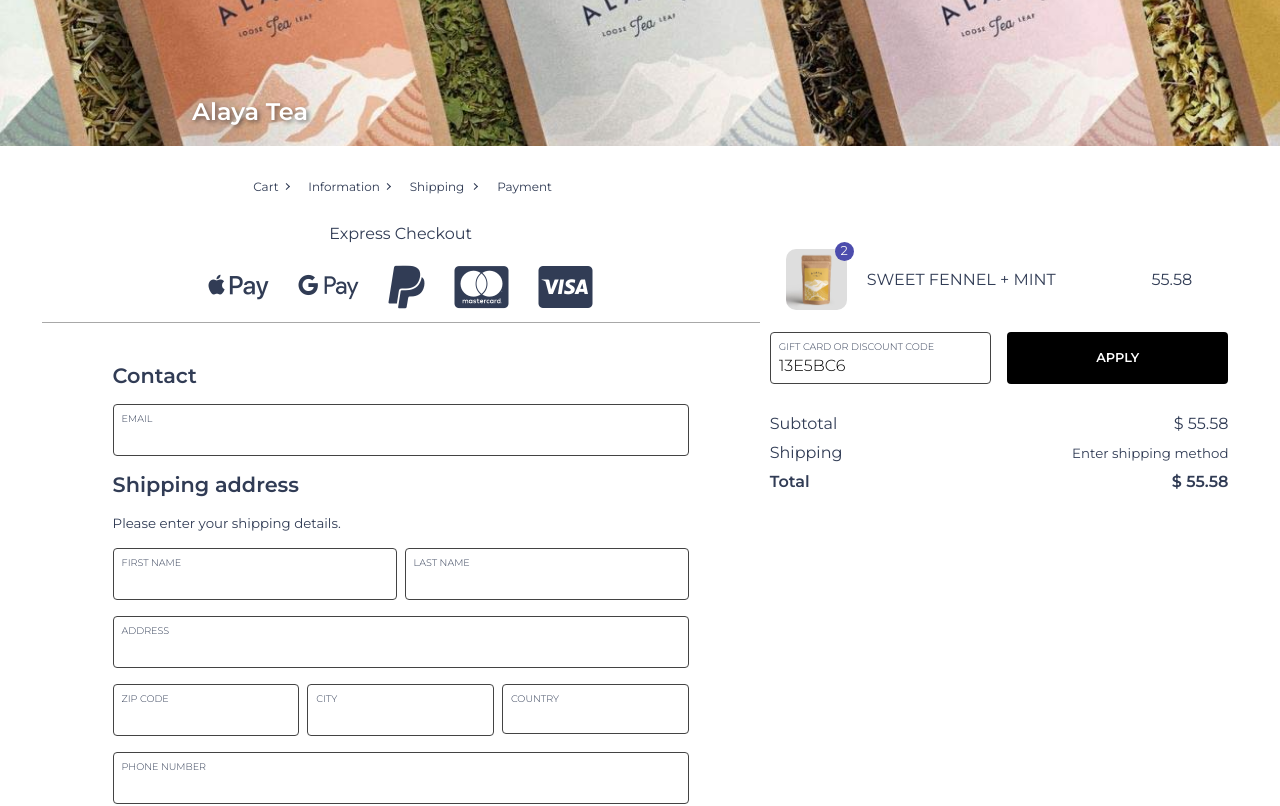
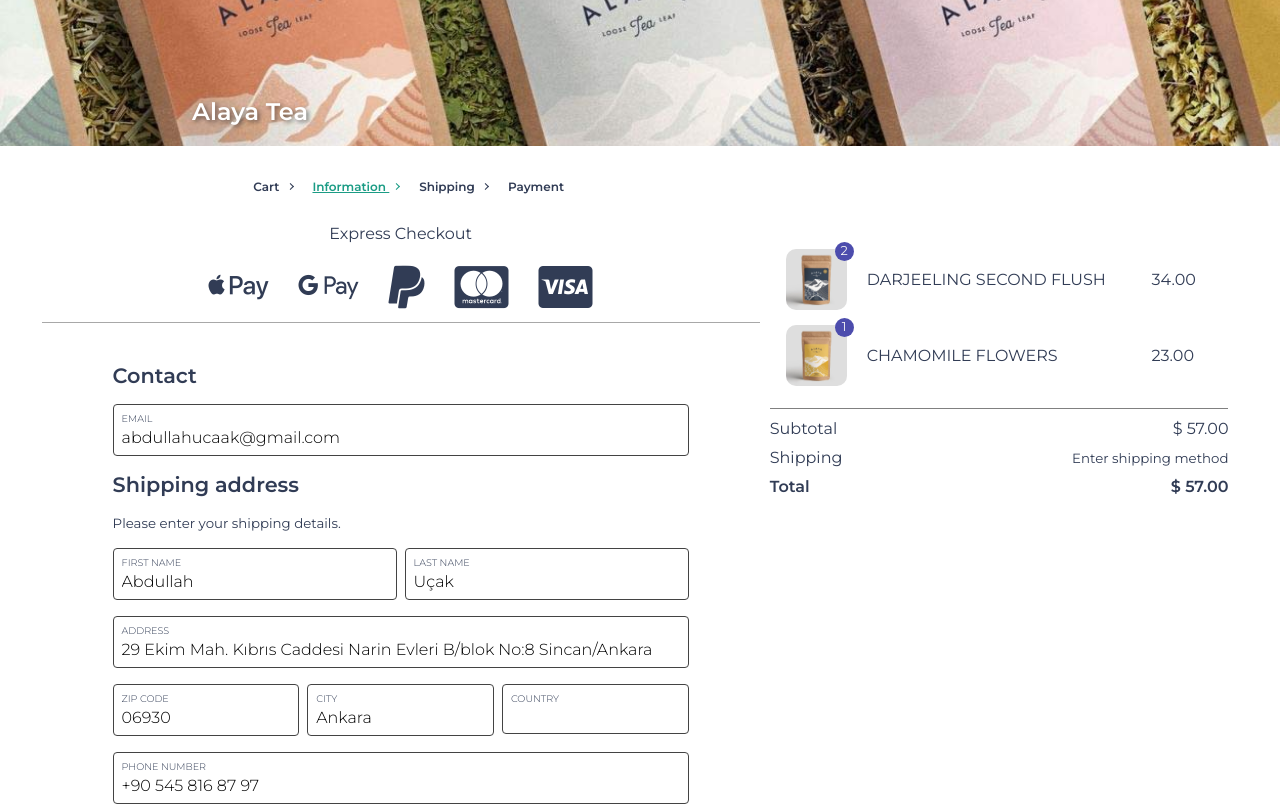
Before and after one commit to abdullahucaak/e-commerce-base, a Vue app: page /checkouts in a window 1280 px wide. Shown: the top 806 px of the page. Built offline with nearby package versions, Linux system fonts and the light colour scheme; data requests are answered from the project's data file.

Commit message:
The gift voucher or discount code feature has been added, tests have been conducted under all conditions, and some CSS improvements have been made.

```diff
--- a/data/db.json
+++ b/data/db.json
@@ -228,12 +228,20 @@
   ],
   "cartProducts": [
     {
-      "id": 10,
-      "name": "SWEET FENNEL + MINT",
-      "price": "27.79",
+      "id": 2,
+      "name": "DARJEELING SECOND FLUSH",
+      "price": "17.00",
+      "photo": "product_600x600.webp",
+      "quantity": 2,
+      "totalPrice": "34.00"
+    },
+    {
+      "id": 13,
+      "name": "CHAMOMILE FLOWERS",
+      "price": "23.00",
       "photo": "assam-black-600x600.webp",
-      "quantity": 2,
-      "totalPrice": "55.58"
+      "quantity": 1,
+      "totalPrice": "23.00"
     }
   ],
   "orders": [
@@ -243,14 +251,44 @@
       "howDidYouHear": "Please Make a Selection",
       "cartProducts": [
         {
-          "id": 10,
-          "name": "SWEET FENNEL + MINT",
-          "price": "27.79",
+          "id": 2,
+          "name": "DARJEELING SECOND FLUSH",
+          "price": "17.00",
+          "photo": "product_600x600.webp",
+          "quantity": 2,
+          "totalPrice": "34.00"
+        },
+        {
+          "id": 13,
+          "name": "CHAMOMILE FLOWERS",
+          "price": "23.00",
           "photo": "assam-black-600x600.webp",
-          "quantity": 2,
-          "totalPrice": "55.58"
+          "quantity": 1,
+          "totalPrice": "23.00"
         }
-      ]
+      ],
+      "shippingInfo": {
+        "email": "abdullahucaak@gmail.com",
+        "firstName": "Abdullah",
+        "lastName": "Uçak",
+        "shippingAddress": "29 Ekim Mah. Kıbrıs Caddesi Narin Evleri B/blok No:8 Sincan/Ankara",
+        "country": "turkiye",
+        "zipCode": "06930",
+        "city": "Ankara",
+        "phoneNumber": "+90 545 816 87 97"
+      },
+      "shippingMethod": {
+        "name": "USPS First Class Package",
+        "price": "4.44"
+      },
+      "finalPrice": "55.74",
+      "cartInformation": {
+        "cartNumber": "8565 1827 3874 3837",
+        "nameOnCart": "Abdullah Uçak",
+        "expirationDate": "2023-10-06",
+        "securityCode": "654"
+      },
+      "orderUniqueCode": "ac5a0d6f-2bc4-4aba-b54c-81a61c07646c"
     }
   ]
 }
--- a/src/components/CartPaymentNav.vue
+++ b/src/components/CartPaymentNav.vue
@@ -2,24 +2,39 @@
   <div class="inner-navbar">
       <ul>
         <li>
-              <RouterLink :to="{name:'cart'}">Cart</RouterLink>
+          Cart
           <span></span>
         </li>
-            <li>
-              <RouterLink :to="{name:'checkouts'}">Information</RouterLink>
+        <li
+        :class="{currentPage: (componentIndex === 1)}"
+        >
+          Information
           <span></span>
         </li>
-            <li>
+        <li
+        :class="{currentPage: (componentIndex === 2)}"
+        >
           Shipping
           <span></span>
         </li>
-            <li>
+        <li
+        :class="{currentPage: (componentIndex === 3)}"
+        >
           Payment
           <span></span>
         </li>
       </ul>
   </div>
 </template>
+<script setup>
+  const props = defineProps({
+    componentIndex:{
+      type: Number,
+      required: false
+    }
+  })
+
+</script>
 
 <style scoped>
 .main-checkouts .inner-navbar ul{
@@ -31,6 +46,8 @@
   padding: 0 10px;
   margin-bottom: 20px;
   font-size: 0.75rem;
+  font-weight: 600;
+  user-select: none;
 }
 .main-checkouts .inner-navbar ul li span{
   display: inline-block;
@@ -46,4 +63,21 @@
 .main-checkouts .inner-navbar ul li:last-child span{
 display: none;
 }
+.currentPage{
+  text-decoration: underline;
+  color: #1B9C85;
+}
+@media (max-width: 537px){
+  .main-checkouts .inner-navbar ul{
+    width: 100;
+  }
+  .main-checkouts .inner-navbar ul li{
+    padding: 0 5px;
+  }
+}
+@media (max-width: 490px){
+  .main-checkouts .inner-navbar ul li{
+    font-size: 9px;
+  }
+}
 </style>
--- a/src/components/checkouts/Information.vue
+++ b/src/components/checkouts/Information.vue
@@ -193,14 +193,14 @@ onMounted(()=>{
 import { useProductStore } from '../../stores/productStore'
 const productStore = useProductStore()
 
-const email = ref("")
-const firstName = ref("")
-const lastName = ref("")
-const shippingAddress = ref("")
-const zipCode = ref("")
-const city = ref("")
+const email = ref("abdullahucaak@gmail.com")
+const firstName = ref("Abdullah")
+const lastName = ref("Uçak")
+const shippingAddress = ref("29 Ekim Mah. Kıbrıs Caddesi Narin Evleri B/blok No:8 Sincan/Ankara")
+const zipCode = ref("06930")
+const city = ref("Ankara")
 const country = ref("")
-const phoneNumber = ref("")
+const phoneNumber = ref("+90 545 816 87 97")
 
 
 
--- a/src/components/checkouts/ShippingC.vue
+++ b/src/components/checkouts/ShippingC.vue
@@ -91,6 +91,8 @@ const completeForm = () => {
   }
   console.log(JSON.stringify(productStore.orders[0], null, 2))
   console.log("selectedShipping: " + selectedShipping.value)
+
+    productStore.discountView = true
 
     /* posting to json function */
     const post = async () =>{
--- a/src/stores/productStore.js
+++ b/src/stores/productStore.js
@@ -13,7 +13,11 @@ export const useProductStore = defineStore('productStore', {
 
     ],
     loading:false,
-    shippingMethodView: false
+    shippingMethodView: false,
+    discountView: false,
+    isSubmitGiftCardCode: false,
+    giftCardCodeInput: "",
+    finalPrice: null
   }),
   getters: { /* computed */
     /* shop-page | how many products are */
--- a/src/views/CartPage.vue
+++ b/src/views/CartPage.vue
@@ -167,6 +167,7 @@ console.log("productStore.cartProducts BEFORE submit:" + JSON.stringify(productS
 console.log("productStore.orders BEFORE submit:" + JSON.stringify(productStore.orders, null, 2))
 console.log("productStore.orders.length BEFORE submit:" + productStore.orders.length)
 
+console.log("calculateSubtotal: " + (productStore.calculateSubtotal).toFixed(2))
 </script>
 <style scoped>
 .main{
--- a/src/views/Checkouts.vue
+++ b/src/views/Checkouts.vue
@@ -2,7 +2,7 @@
     <CheckoutsHeader/>
     <div class="main-checkouts">
 
-      <CartPaymentNav/>
+      <CartPaymentNav :componentIndex="componentIndex"/>
 
         <div class="main-inner">
 
@@ -47,25 +47,67 @@
                     <ChosenProduct :chosenProduct="chosenProduct"/>
                   </div>
 
-                  <div class="gift-card-wrapper">
-                    <div class="fields fields--2">
-                        <label class="field">
-                        <span class="field__label" for="discount-code">Gift card or discount code</span>
-                        <input class="field__input" type="text" id="firstname" value="13E5BC6" />
+                  <div @submit.prevent="applyDiscountCode" class="gift-card-wrapper">
+                    <div
+                      v-if="productStore.discountView"
+                      class="fields fields--2 discount"
+                      >
+                      <label
+                      class="field"
+                      :class="{ validDiscountCode: (giftCardCode === productStore.giftCardCodeInput)}"
+                      >
+                      <span
+                      class="field__label"
+                      :class="{ validDiscountCodeTextColor : (giftCardCode === productStore.giftCardCodeInput)}"
+                      for="discount-code"
+                      >
+                      Gift card or discount code
+                    </span>
+                    <input
+                          v-model="productStore.giftCardCodeInput"
+                          class="field__input"
+                          :class="{ validDiscountCodeTextColor : (giftCardCode === productStore.giftCardCodeInput)}"
+                          type="text"
+                          id="firstname"
+                          placeholder="1A18NM"
+                          :disabled="productStore.isSubmitGiftCardCode === true"
+                          />
                         </label>
-                        <input class="button" type="submit" value="Apply">
+                        <input
+                        @click="applyDiscountCode"
+                        :class="{ validDiscountCodeButton: (giftCardCode === productStore.giftCardCodeInput)}"
+                        class="button"
+                        type="submit"
+                        value="Apply"
+                        >
                     </div>
+                    <div
+                      v-if="!isGiftCardCodeTrue && productStore.discountView"
+                      class="notValidDiscountCode"
+                    >
+                      Enter a valid discount code.
+                    </div>
+                    <div
+                      v-if="isGiftCardCodeTrue && productStore.isSubmitGiftCardCode"
+                      class="discount-code-applied"
+                    > Discount code applied. </div>
                   </div>
 
                   <div class="total-price-wrapper">
                     <div class="tp-item">Subtotal</div>
-                    <div  class="tp-item tp-right">$ {{ totalCartPrice }}</div>
+                    <div class="tp-item tp-right">
+                      <span
+                      v-if="giftCardCode === productStore.giftCardCodeInput"
+                      class="old-price"
+                      >${{totalCartPrice}}</span>
+                      $ {{ discountedTotalPrice.toFixed(2) }}
+                    </div>
                     <div class="tp-item">Shipping</div>
                     <div v-if="!productStore.shippingMethodView" class="tp-item tp-right"><small>Enter shipping method</small></div>
                     <div v-if="productStore.shippingMethodView" class="tp-item tp-right"><small>${{ productStore.orders[0].shippingMethod.price }}</small></div>
                     <div class="tp-item">Total</div>
-                    <div v-if="!productStore.shippingMethodView" class="tp-item tp-right">$ {{ totalCartPrice  }}</div>
-                    <div v-if="productStore.shippingMethodView" class="tp-item tp-right">$ {{ parseFloat(totalCartPrice) + parseFloat(productStore.orders[0].shippingMethod.price) }}</div>
+                    <div v-if="!productStore.shippingMethodView" class="tp-item tp-right">$ {{ discountedTotalPrice.toFixed(2)  }}</div>
+                    <div v-if="productStore.shippingMethodView" class="tp-item tp-right">$ {{ (parseFloat(discountedTotalPrice.toFixed(2)) + parseFloat(productStore.orders[0].shippingMethod.price)).toFixed(2) }}</div>
                   </div>
                 </div>
             </div>
@@ -83,6 +125,8 @@ import PaymentC from '../components/checkouts/PaymentC.vue';
 import ChosenProduct from '../components/checkouts/ChosenProduct.vue'
 /* Imports */
 import { ref, computed } from 'vue';
+/* import axios */
+import axios from 'axios';
 /* pinia */
 import { useProductStore } from '../stores/productStore'
 const productStore = useProductStore()
@@ -109,9 +153,49 @@ const totalCartPrice = computed(() => {
 });
 
 
+/* Gift Card */
+
+const giftCardCode = ref("1A18NM")
+
+const isGiftCardCodeTrue = ref(true)
+
+// Calculate discount
+const discount = computed(() => {
+  return giftCardCode.value === productStore.giftCardCodeInput ? totalCartPrice.value * 0.1 : 0;
+});
+
+// Calculate discounted price
+const discountedTotalPrice = computed(() => {
+  return totalCartPrice.value - discount.value;
+});
 
 
+const applyDiscountCode = () =>{
+  productStore.isSubmitGiftCardCode = true
 
+  if(productStore.giftCardCodeInput === giftCardCode.value){
+
+    isGiftCardCodeTrue.value = true
+
+    productStore.finalPrice = discountedTotalPrice.value
+    console.log("with discount: " + productStore.finalPrice)
+
+    productStore.orders[0].finalPrice = productStore.finalPrice
+
+  }else{
+
+    isGiftCardCodeTrue.value = false
+
+    productStore.finalPrice = totalCartPrice.value
+    console.log("withouts discount: " + productStore.finalPrice)
+    console.log(productStore.giftCardCodeInput)
+
+    productStore.orders[0].finalPrice = productStore.finalPrice
+
+   }
+}
+
+console.log("calculateSubtotal: " + (productStore.calculateSubtotal).toFixed(2))
 </script>
 <style scoped>
 
@@ -152,70 +236,6 @@ h1, h2{
   padding: 40px 2rem 0;
   margin: 0 auto;
 }
-.form {
-  display: grid;
-  grid-gap: 1rem;
-}
-
-.field {
-  width: 100%;
-  display: flex;
-  flex-direction: column;
-  padding: .5rem;
-  border-radius: .25rem;
-}
-
-.field__label {
-  font-size: 0.6rem;
-  font-weight: 300;
-  text-transform: uppercase;
-  margin-bottom: 0.25rem
-}
-
-.field__input {
-  padding: 0;
-  margin: 0;
-  border: 0;
-  outline: 0;
-  font-weight: bold;
-  font-size: 1rem;
-  width: 100%;
-  -webkit-appearance: none;
-  appearance: none;
-  background-color: transparent;
-}
-.field:focus-within {
-  border-color: #000;
-}
-
-.fields {
-  display: grid;
-  grid-gap: 1rem;
-}
-.fields--2 {
-  grid-template-columns: 1fr 1fr;
-}
-.fields--3 {
-  grid-template-columns: 1fr 1fr 1fr;
-}
-
-.button {
-  background-color: #000;
-  text-transform: uppercase;
-  font-size: 0.8rem;
-  font-weight: 600;
-  display: block;
-  color: #fff;
-  width: 100%;
-  padding: 1rem;
-  border-radius: 0.25rem;
-  border: 0;
-  cursor: pointer;
-  outline: 0;
-}
-.button:focus-visible {
-  background-color: #333;
-}
 
 .form {
   display: grid;
@@ -251,9 +271,25 @@ h1, h2{
   appearance: none;
   background-color: transparent;
 }
-.field:focus-within {
-  border-color: #000;
+.validDiscountCode{
+  border: 2px solid #1B9C85;
 }
+.validDiscountCodeTextColor{
+  color: #1B9C85;
+  font-weight: bold;
+}
+.notValidDiscountCode{
+  margin-top: 5px;
+  font-size: 12px;
+  font-weight: 500;
+  color: red;
+}
+.discount-code-applied{
+  margin-top: 10px;
+  font-weight: 500;
+  color: #1B9C85;
+}
+
 
 .fields {
   display: grid;
@@ -279,6 +315,23 @@ h1, h2{
   border: 0;
   cursor: pointer;
   outline: 0;
+}
+.validDiscountCodeButton{
+  background-color: white;
+  color: #1B9C85;
+  border: 1px solid #1B9C85;
+  border-left: 25px solid #1B9C85;
+  transition: 0.4s;
+  &:hover{
+    font-size: 0.9rem;
+    border-left: 35px solid #1B9C85;
+    transition: 0.2s;
+  }
+  &:focus{
+    color: rgb(86, 86, 251);
+    border: 1px solid rgb(86, 86, 251);
+    border-left: 35px solid rgb(86, 86, 251);
+  }
 }
 .button:focus-visible {
   background-color: #333;
@@ -326,6 +379,7 @@ h1, h2{
   display: grid;
   grid-template-columns: 1fr 1fr;
   margin-top: 20px;
+  border-top: 0.5px solid gray;
 }
 .main-checkouts .main-inner .inner-right .inner-right-wrapper .total-price-wrapper .tp-item{
   margin-top: 10px;
@@ -337,6 +391,12 @@ h1, h2{
 
 .main-checkouts .main-inner .inner-right .inner-right-wrapper .total-price-wrapper .tp-right{
   justify-self: end;
+}
+.main-checkouts .main-inner .inner-right .inner-right-wrapper .total-price-wrapper .tp-right .old-price{
+  color: rgb(230, 69, 69);
+  text-decoration:line-through;
+  font-weight: bold;
+  margin-right: 10px;
 }
 
 @media (min-width: 1000px) and (max-width: 1205px){
@@ -361,7 +421,7 @@ h1, h2{
 
   .main-checkouts .main-inner .inner-right .inner-right-wrapper{
     width: 90%;
-    margin: 0 auto 30px;
+    margin: 0 auto 20px;
     padding: 10px 10px 30px 10px;
     border-bottom: solid 0.5px #333;
   }
```
Also changed, not shown: src/components/checkouts/InfoToChange.vue (+20 -13 lines), src/components/checkouts/PaymentC.vue (+16 -3 lines). Lines whose indentation alone changed are shown as unchanged.
